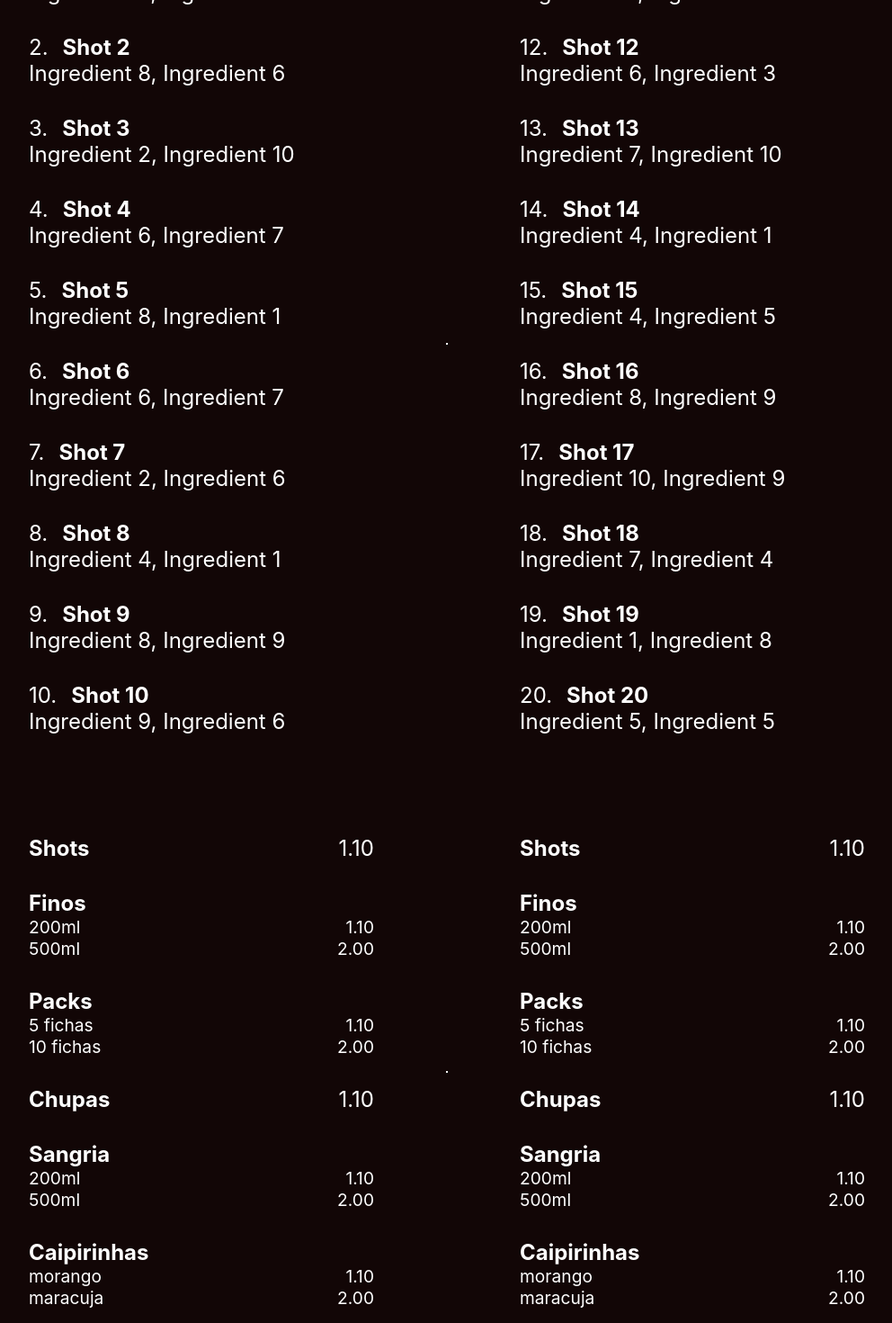
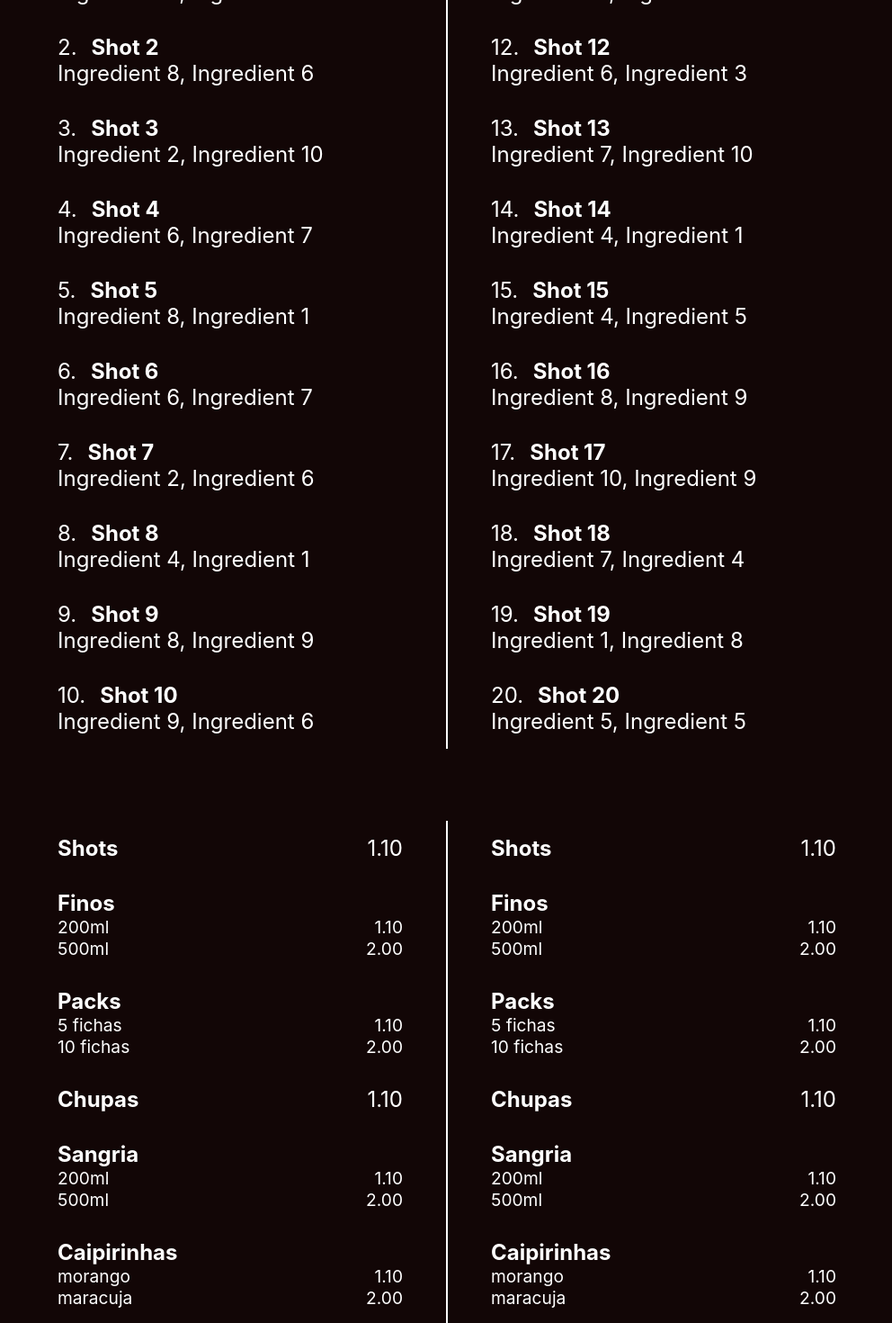
Before and after one commit to NunoVz/moelaswebsite, a React (Create React App) app in the folder frontend/: page / in a window 1280 px wide. Shown: the part 1198-2668 px from the top of the page at 90% size, without its empty margins (143-1135 px from the left). Built offline with nearby package versions, Linux system fonts and the light colour scheme.

Commit message:
Fixed line in the midde of shots
basically it was just a juntas problem

```diff
--- a/frontend/src/pages/Drinks/Drinks.jsx
+++ b/frontend/src/pages/Drinks/Drinks.jsx
@@ -16,7 +16,7 @@ const Drink = () => {
 	return (
 		<div className="shots">
 			<div className="shots-table">
-				<div className="shots-table-column">
+				<div className="shots-table-column-left">
 					{/* map the drinks array into a Shot component */}
 					{drinks.map((drink) => (
 						<Shot
@@ -30,7 +30,7 @@ const Drink = () => {
 
 				<div className="line"></div>
 
-				<div className="shots-table-column">
+				<div className="shots-table-column-right">
 					{drinks.map((drink) => (
 						<Shot
 							key={drink.name}
--- a/frontend/src/pages/Shots/Shots.css
+++ b/frontend/src/pages/Shots/Shots.css
@@ -12,12 +12,23 @@
 		justify-content: center;
 		width: 100%;
 
-		gap: 4rem;
+
+		/* gap: 4rem; */
 }
 
-.line {
+.shots-table-column-left {
+	border-right: 1px solid white;
+	padding-right: 2rem;
+}
+
+.shots-table-column-right {
+	border-left: 1px solid white;
+	padding-left: 2rem;
+}
+
+/* .line { */
 	/* vertical white line */
-		border: 1px solid white;
-		height: 100%;
+		/* border: 1px solid white; */
+		/* height: 100%; */
 
-}
+/* } */
--- a/frontend/src/pages/Shots/Shots.jsx
+++ b/frontend/src/pages/Shots/Shots.jsx
@@ -19,7 +19,7 @@ const Shots = () => {
 			<p>LISTA DE SHOTS</p>
 			<div className="shots-table">
 				{/* for each shot in the db, display 10 shots on the left and 10 shots on the right */}
-				<div className="shots-table-column">
+				<div className="shots-table-column-left">
 					{shots.slice(0, 10).map((shot) => (
 						<Shot
 							key={shot.number}
@@ -31,9 +31,10 @@ const Shots = () => {
 					))}
 				</div>
 
-				<div className="line"></div>
+				{/* <div className="line"></div> */}
+				<vr />
 
-				<div className="shots-table-column">
+				<div className="shots-table-column-right">
 					{shots.slice(10).map((shot) => (
 						<Shot
 							key={shot.number}
```
